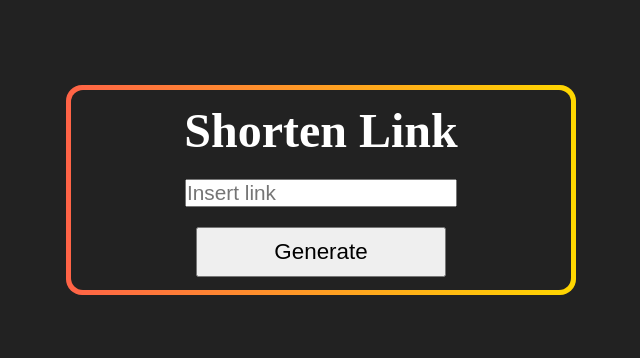
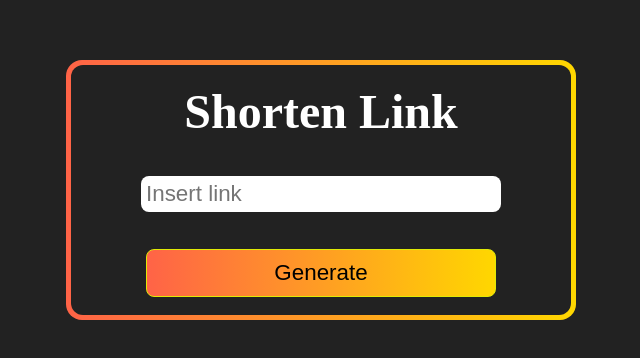
Before and after one commit to ihleonel/shorten-links, a Vue app: page / in a window 1280 px wide. Shown: the part 210-568 px from the top of the page, without its empty margins (319-959 px from the left). Built offline with nearby package versions, Linux system fonts and the light colour scheme.

Commit message:
Update: styles

```diff
--- a/src/styles.css
+++ b/src/styles.css
@@ -20,16 +20,17 @@ body {
 .card {
   background: var(--border-color);
   width: 500px;
-  height: 200px;
+  height: 250px;
   padding: 5px;
   border-radius: 16px;
   position: relative;
 }
 .card-body {
+  box-sizing: border-box;
   background: var(--card-color);
   display: flex;
   flex-direction: column;
-  justify-content: center;
+  justify-content: space-around;
   align-items: center;
   width: 100%;
   height: 100%;
@@ -41,12 +42,23 @@ body {
 }
 
 .input {
-  font-size: 1.3em;
-  margin: 1em 0;
+  font-size: 1.4em;
+  width: 70%;
+  border-radius: 8px;
+  border: 1px solid var(--border-color);
+  padding: 5px;
 }
 
 .submit {
   font-size: 1.4em;
-  width: 250px;
+  width: 70%;
   padding: 10px;
+  background: var(--border-color);
+  border-radius: 8px;
+  border: 1px solid rgb(225, 233, 6);
 }
+
+.submit:hover {
+  cursor: pointer;
+  box-shadow: 0 0 20px 1px gold;
+}
```
